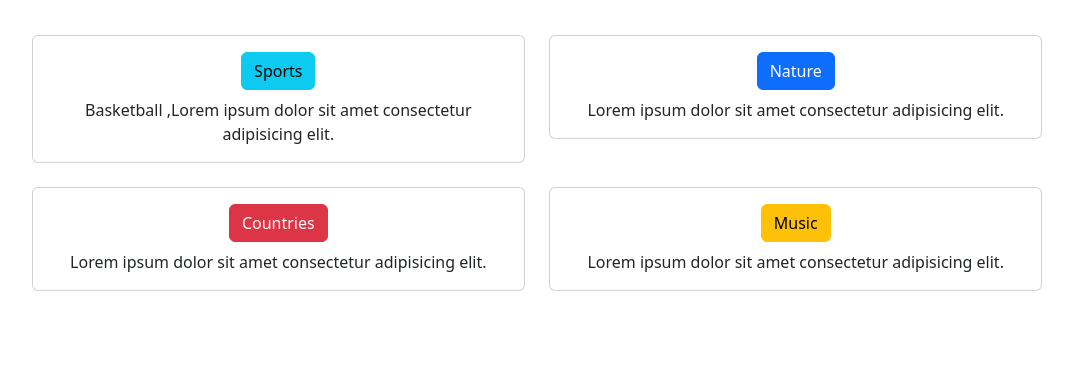
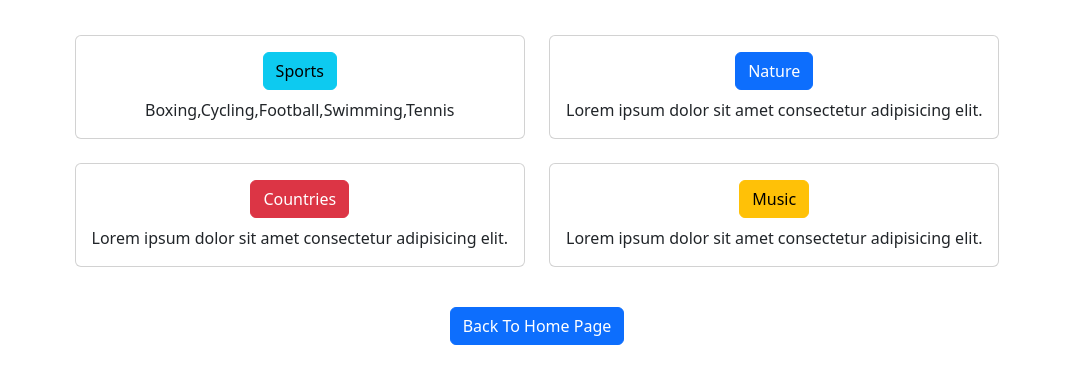
Before and after one commit to FuadAlShuroogi/HangMan, a plain HTML site: page htmls/Category.html in a window 1280 px wide. Shown: the part 125-508 px from the top of the page, without its empty margins (103-1176 px from the left). Drawn offline with nearby package versions, Linux system fonts and the light colour scheme; a web font is replaced by a local one.

Commit message:
Fixed favicon , Added back to homepage button

```diff
--- a/htmls/Category.html
+++ b/htmls/Category.html
@@ -5,7 +5,7 @@
   <meta charset="utf-8">
   <meta name="viewport" content="width=device-width, initial-scale=1">
   <title>Hang Man - Category</title>
-  <link rel="icon" type="image/x-icon" href="./images/favicon.ico">
+  <link rel="icon" type="image/x-icon" href="../images/favicon.ico">
   <link rel="stylesheet" href="/style.css">
   <link href="https://cdn.jsdelivr.net/npm/bootstrap@5.2.1/dist/css/bootstrap.min.css" rel="stylesheet"
     integrity="sha384-iYQeCzEYFbKjA/T2uDLTpkwGzCiq6soy8tYaI1GyVh/UjpbCx/TYkiZhlZB6+fzT" crossorigin="anonymous">
@@ -30,7 +30,7 @@
               <button type="button" onclick="location.href='http://127.0.0.1:5500/htmls/Sports.html'"
                 class="btn btn-info">Sports</button>
             </h5>
-            <p class="card-text">Basketball ,Lorem ipsum dolor sit amet consectetur adipisicing elit.</p>
+            <p class="card-text">Boxing,Cycling,Football,Swimming,Tennis</p>
           </div>
         </div>
       </div>
@@ -79,6 +79,9 @@
     </div>
 
 
+    <button id="backbtn" type="button" onclick="location.href='http://127.0.0.1:5500/Index.html'"
+    class="btn btn-primary" style="margin: 40px;">Back To Home Page</button>
+
     <script src="https://cdn.jsdelivr.net/npm/bootstrap@5.2.1/dist/js/bootstrap.bundle.min.js"
       integrity="sha384-u1OknCvxWvY5kfmNBILK2hRnQC3Pr17a+RTT6rIHI7NnikvbZlHgTPOOmMi466C8"
       crossorigin="anonymous"></script>
```
